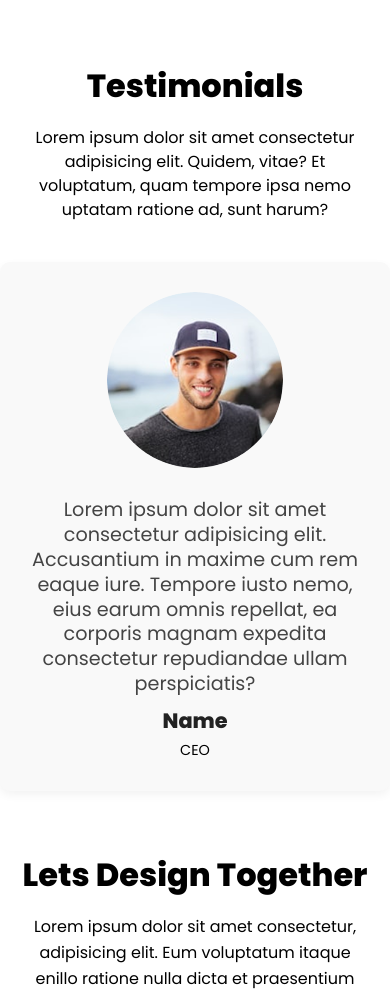
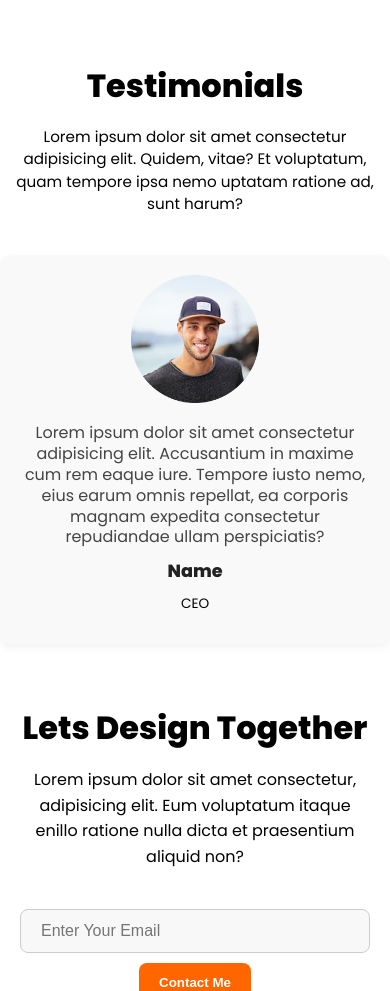
Before and after one commit to qasimali2512/portfolio-task, a plain HTML site: page index.html in a window 390 px wide. Shown: the part 5320-6311 px from the top of the page. Drawn offline with Linux system fonts and the light colour scheme.

Commit message:
resposiveness

```diff
--- a/style.css
+++ b/style.css
@@ -356,35 +356,38 @@ body {
     border-radius: 10px;
     padding: 30px;
     display: flex;
+    flex-direction: row;
     align-items: center;
+    justify-content: space-between;
     gap: 30px;
     box-shadow: 0 4px 10px rgba(0,0,0,0.05);
     max-width: 800px;
     flex-wrap: wrap;
-    justify-content: center;
+    height: 300px;
 }
 
 .testimonial-img {
     width: 11rem;
     height: 11rem;
-    object-fit: cover;
-    border-radius: 50%;
+    position: relative;
+    top: 2rem;
 }
 
 .testimonial-content {
-    text-align: left;
     font-size: 1.3rem;
     font-weight: 700;
-    flex: 1;
-    min-width: 250px;
+    display: flex;
+    flex-direction: column;
 }
 
 .quote {
     font-size: 1.2rem;
     color: #444;
-    margin-bottom: 0.5rem;
+    margin-bottom: 0.7rem;
     line-height: 1.3;
+    margin-left: 13rem;
     position: relative;
+    bottom: 10rem;
 }
 
 .testimonial-name {
@@ -392,11 +395,17 @@ body {
     font-weight: 700;
     color: #222;
     margin-bottom: 4px;
+     margin-left: 13rem;
+    position: relative;
+    bottom: 10rem;
 }
 
 .testimonial-role {
     font-size: 0.9rem;
     color: black;
+     margin-left: 13rem;
+    position: relative;
+    bottom: 10rem;
 }
 
 /* Contact Section */
@@ -510,6 +519,52 @@ footer p {
     .hero-content, .about-section {
         margin: 2rem 3rem;
     }
+  .testimonials-card {
+    flex-direction: column;
+    align-items: center;
+    text-align: center;
+    height: auto;
+    padding: 20px;
+    gap: 20px;
+  }
+
+  .testimonial-img {
+    width: 8rem;
+    height: 8rem;
+    top: 0;
+    position: static;
+  }
+
+  .testimonial-content {
+    align-items: center;
+  }
+
+  .quote,
+  .testimonial-name,
+  .testimonial-role {
+    position: static;
+    margin-left: 0;
+    margin-bottom: 10px;
+  }
+
+  .quote {
+    font-size: 1rem;
+  }
+
+  .testimonial-name {
+    font-size: 1.1rem;
+  }
+
+  .testimonial-role {
+    font-size: 0.85rem;
+  }
+
+  .testimonial-description p {
+    font-size: 0.95rem;
+    line-height: 1.4rem;
+    padding: 0 10px;
+  }
+
 
     .services-section, .project-section, .contact-section {
         padding: 80px 40px;
@@ -547,6 +602,7 @@ footer p {
 
     .testimonial-content {
         text-align: center;
+
     }
 }
 
@@ -577,6 +633,54 @@ footer p {
         flex-direction: column;
         padding: 40px 20px;
     }
+
+  .testimonials-card {
+    flex-direction: column;
+    align-items: center;
+    text-align: center;
+    height: auto;
+    padding: 20px;
+    gap: 20px;
+  }
+
+  .testimonial-img {
+    width: 8rem;
+    height: 8rem;
+    top: 0;
+    position: static;
+  }
+
+  .testimonial-content {
+    align-items: center;
+  }
+
+  .quote,
+  .testimonial-name,
+  .testimonial-role {
+    position: static;
+    margin-left: 0;
+    margin-bottom: 10px;
+  }
+
+  .quote {
+    font-size: 1rem;
+  }
+
+  .testimonial-name {
+    font-size: 1.1rem;
+  }
+
+  .testimonial-role {
+    font-size: 0.85rem;
+  }
+
+  .testimonial-description p {
+    font-size: 0.95rem;
+    line-height: 1.4rem;
+    padding: 0 10px;
+  }
+
+
 
     .about-text {
         margin: 1rem 0;
@@ -618,7 +722,10 @@ footer p {
         flex: 1 1 100%;
         max-width: 100%;
     }
-
+    .testimonials-card {
+        flex-direction: column;
+        text-align: center;
+    }
     .project-button {
         flex-direction: column;
         align-items: center;
@@ -633,3 +740,50 @@ footer p {
         max-width: 100%;
     }
 }
+@media screen and (max-width: 320px) {
+  .testimonials-card {
+    flex-direction: column;
+    align-items: center;
+    text-align: center;
+    height: auto;
+    padding: 20px;
+    gap: 20px;
+  }
+
+  .testimonial-img {
+    width: 8rem;
+    height: 8rem;
+    top: 0;
+    position: static;
+  }
+
+  .testimonial-content {
+    align-items: center;
+  }
+
+  .quote,
+  .testimonial-name,
+  .testimonial-role {
+    position: static;
+    margin-left: 0;
+    margin-bottom: 10px;
+  }
+
+  .quote {
+    font-size: 1rem;
+  }
+
+  .testimonial-name {
+    font-size: 1.1rem;
+  }
+
+  .testimonial-role {
+    font-size: 0.85rem;
+  }
+
+  .testimonial-description p {
+    font-size: 0.95rem;
+    line-height: 1.4rem;
+    padding: 0 10px;
+  }
+}
```
Also changed, not shown: index.html (+0 -1 lines).
